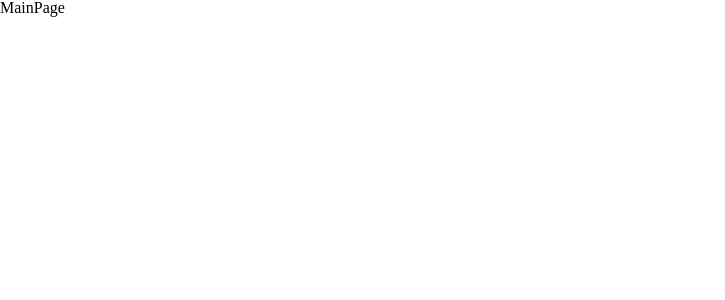
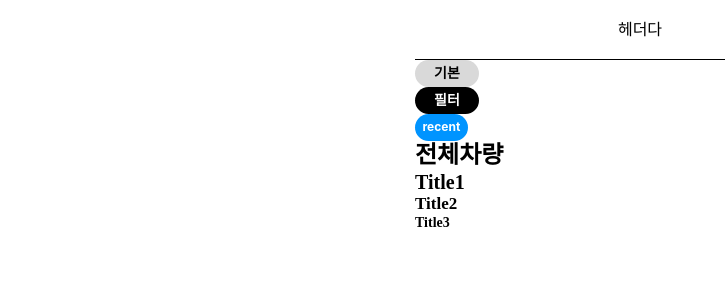
Before and after one commit to 4hsnim/pre-onboarding-7th-2-1, a React (Create React App) app: page / in a window 1280 px wide. Shown: the top 300 px of the page, without its empty margins (0-725 px from the left). Built offline with nearby package versions, Linux system fonts and the light colour scheme.

Commit message:
feat: 기본ui컴포넌트 생성

```diff
--- a/src/components/atoms/Button.js
+++ b/src/components/atoms/Button.js
@@ -7,8 +7,7 @@ const Button = styled.button`
   border: none;
   background-color: ${({ theme }) => theme.btnColor.default};
   color: ${({ theme }) => theme.txtColor.default};
-  font-size: 14px;
-  font-weight: 700;
+  ${({ theme }) => theme.fontStyles.button1}
   cursor: pointer;
 
   ${({ filtered }) =>
@@ -24,7 +23,7 @@ const Button = styled.button`
       width: 3.3rem;
       background-color: ${({ theme }) => theme.btnColor.accent};
       color: ${({ theme }) => theme.txtColor.accent};
-      font-size: 12px;
+      ${({ theme }) => theme.fontStyles.button2}
       cursor: default;
     `}
 `;
--- /dev/null
+++ b/src/components/atoms/Container.js
@@ -0,0 +1,13 @@
+import styled from "styled-components";
+
+const Container = styled.article`
+  width: 100%;
+  max-width: 450px;
+  margin: 0 auto;
+  min-height: 100vh;
+  display: flex;
+  flex-direction: column;
+  padding-bottom: 60px;
+`;
+
+export default Container;
--- /dev/null
+++ b/src/components/atoms/HeaderWrapper.js
@@ -0,0 +1,17 @@
+import styled from "styled-components";
+
+const HeaderWrapper = styled.header`
+  width: 100%;
+  height: 60px;
+  position: sticky;
+  top: 0;
+  left: 0;
+  z-index: 10;
+  display: flex;
+  align-items: center;
+  justify-content: center;
+  background-color: ${({ theme }) => theme.bgColor.default};
+  border-bottom: ${({ theme }) => `1px solid ${theme.borderColor.default}`};
+`;
+
+export default HeaderWrapper;
--- /dev/null
+++ b/src/components/atoms/LargeTitle.js
@@ -0,0 +1,8 @@
+import styled from "styled-components";
+
+const LargeTitle = styled.h1`
+  ${({ theme }) => theme.fontStyles.LargeTitle}
+  color: ${({ theme }) => theme.txtColor.default};
+`;
+
+export default LargeTitle;
--- /dev/null
+++ b/src/components/atoms/Title1.js
@@ -0,0 +1,8 @@
+import styled from "styled-components";
+
+const Title1 = styled.h1`
+  ${({ theme }) => theme.fontStyles.title1}
+  color: ${({ theme }) => theme.txtColor.default};
+`;
+
+export default Title1;
--- /dev/null
+++ b/src/components/atoms/Title2.js
@@ -0,0 +1,8 @@
+import styled from "styled-components";
+
+const Title2 = styled.h1`
+  ${({ theme }) => theme.fontStyles.title2}
+  color: ${({ theme }) => theme.txtColor.default};
+`;
+
+export default Title2;
--- /dev/null
+++ b/src/components/atoms/Title3.js
@@ -0,0 +1,8 @@
+import styled from "styled-components";
+
+const Title3 = styled.h1`
+  ${({ theme }) => theme.fontStyles.title3}
+  color: ${({ theme }) => theme.txtColor.default};
+`;
+
+export default Title3;
--- a/src/components/pages/MainPage.js
+++ b/src/components/pages/MainPage.js
@@ -1,7 +1,27 @@
 import React from "react";
+import Button from "../atoms/Button";
+import Container from "../atoms/Container";
+import HeaderWrapper from "../atoms/HeaderWrapper";
+import LargeTitle from "../atoms/LargeTitle";
+import Title1 from "../atoms/Title1";
+import Title2 from "../atoms/Title2";
+import Title3 from "../atoms/Title3";
 
 const MainPage = () => {
-  return <div>MainPage</div>;
+  return (
+    <>
+      <Container>
+        <HeaderWrapper>헤더다</HeaderWrapper>
+        <Button>기본</Button>
+        <Button filtered>필터</Button>
+        <Button recent>recent</Button>
+        <LargeTitle>전체차량</LargeTitle>
+        <Title1>Title1</Title1>
+        <Title2>Title2</Title2>
+        <Title3>Title3</Title3>
+      </Container>
+    </>
+  );
 };
 
 export default MainPage;
--- a/src/styles/theme.js
+++ b/src/styles/theme.js
@@ -15,6 +15,48 @@ const defaultTheme = {
   borderColor: {
     default: "#000000",
   },
+  fontStyles: {
+    LargeTitle: `
+      font-size: 24px;
+      font-weight: 700;
+      line-height: 29px;
+    `,
+    title1: `
+      font-size: 20px;
+      font-weight: 700;
+      line-height: 24.2px;
+    `,
+    title2: `
+      font-size: 17px;
+      font-weight: 700;
+      line-height: 20.57px;
+    `,
+    title3: `
+      font-size: 14px;
+      font-weight: 700;
+      line-height: 16.94px;
+    `,
+    body1: `
+      font-size: 17px;
+      font-weight: 400;
+      line-height: 20.57px;
+    `,
+    body2: `
+      font-size: 12px;
+      font-weight: 500;
+      line-height: 14.52px;
+    `,
+    button1: `
+    font-size: 14px;
+    font-weight: 700;
+    line-height: 16.94px;
+    `,
+    button2: `
+    font-size: 12px;
+    font-weight: 700;
+    line-height: 14.52px;
+  `,
+  },
 };
 
 export default defaultTheme;
```
Also changed, not shown: src/components/atoms/Body1.js (added, +8 -0 lines), src/components/atoms/ButtonWrapper.js (added), src/components/atoms/index.js (added).
